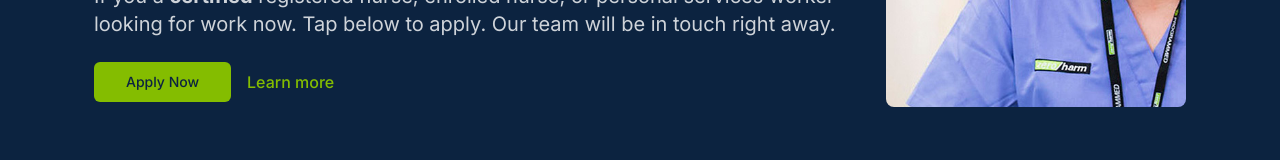
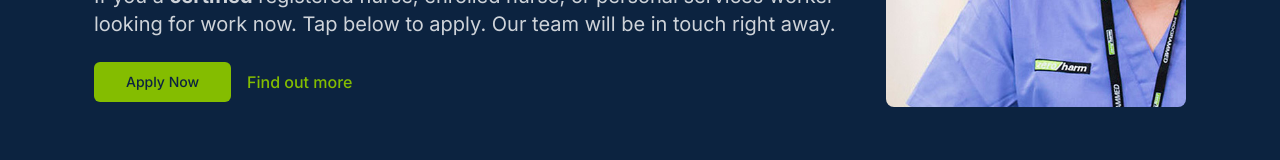
Before and after one commit to pewilliamsprogrammed/programmed-health-website, a Next.js app: page / in a window 1280 px wide. Shown: the part 480-640 px from the top of the page. Built offline with nearby package versions, Linux system fonts and the light colour scheme.

Commit message:
SEO update link labels

```diff
--- a/components/component/about.tsx
+++ b/components/component/about.tsx
@@ -45,7 +45,7 @@ export default function About() {
                 className="font-medium text-[rgb(132,189,0)] hover:underline"
                 prefetch={false}
               >
-                Learn More
+                Find out more
               </Link>
             </div>
           </div>
--- a/components/component/job.tsx
+++ b/components/component/job.tsx
@@ -28,7 +28,7 @@ export default function Jobs() {
                 className="font-medium text-[rgb(132,189,0)] hover:underline"
                 prefetch={false}
               >
-                Learn More
+                Find out more
               </Link>
             </div>
           </div>
--- a/components/component/landing.tsx
+++ b/components/component/landing.tsx
@@ -44,7 +44,7 @@ export default function Landing() {
                 className="font-medium text-[rgb(132,189,0)] hover:underline"
                 prefetch={false}
               >
-                Learn more
+                Find out more
               </Link>
             </div>
           </div>
```
